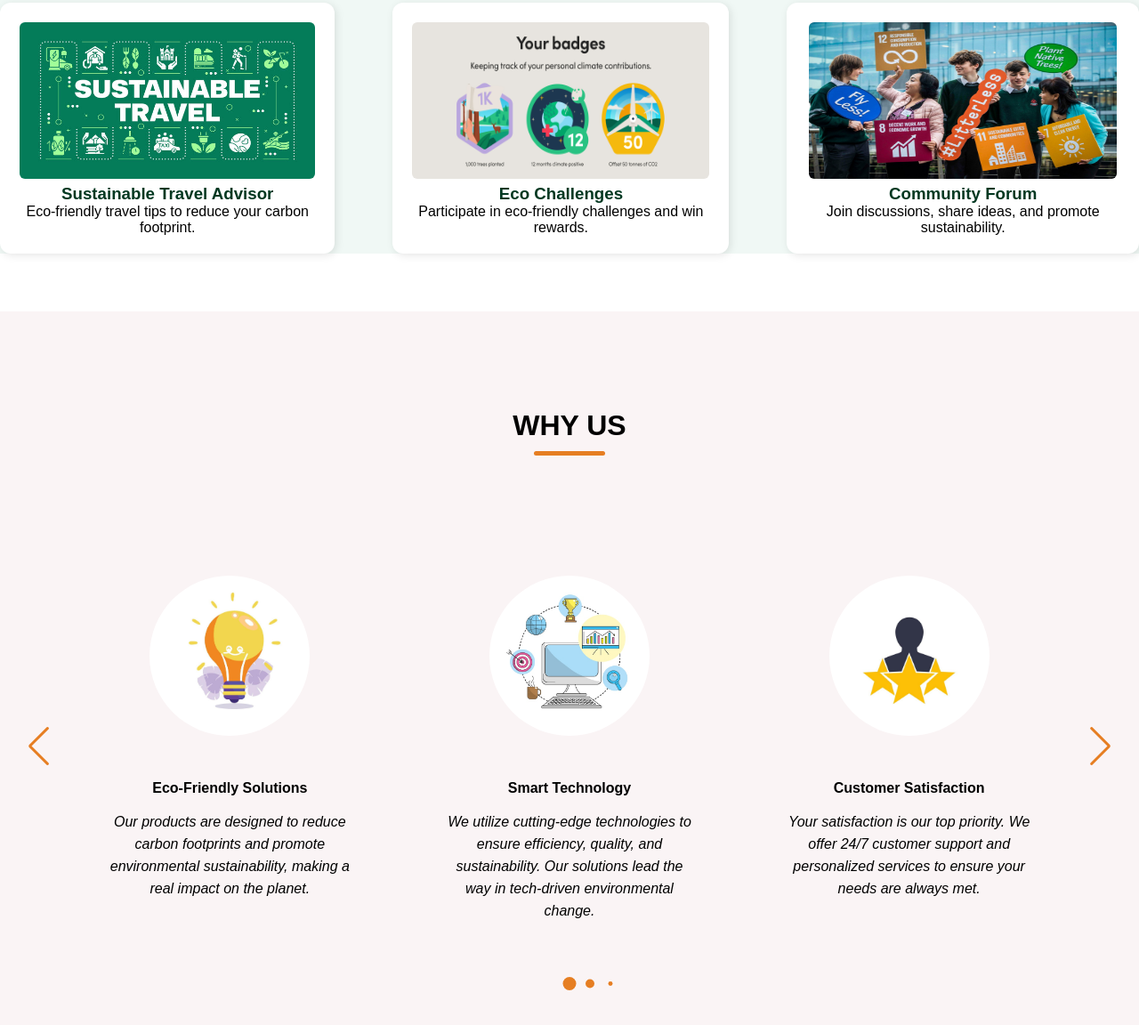
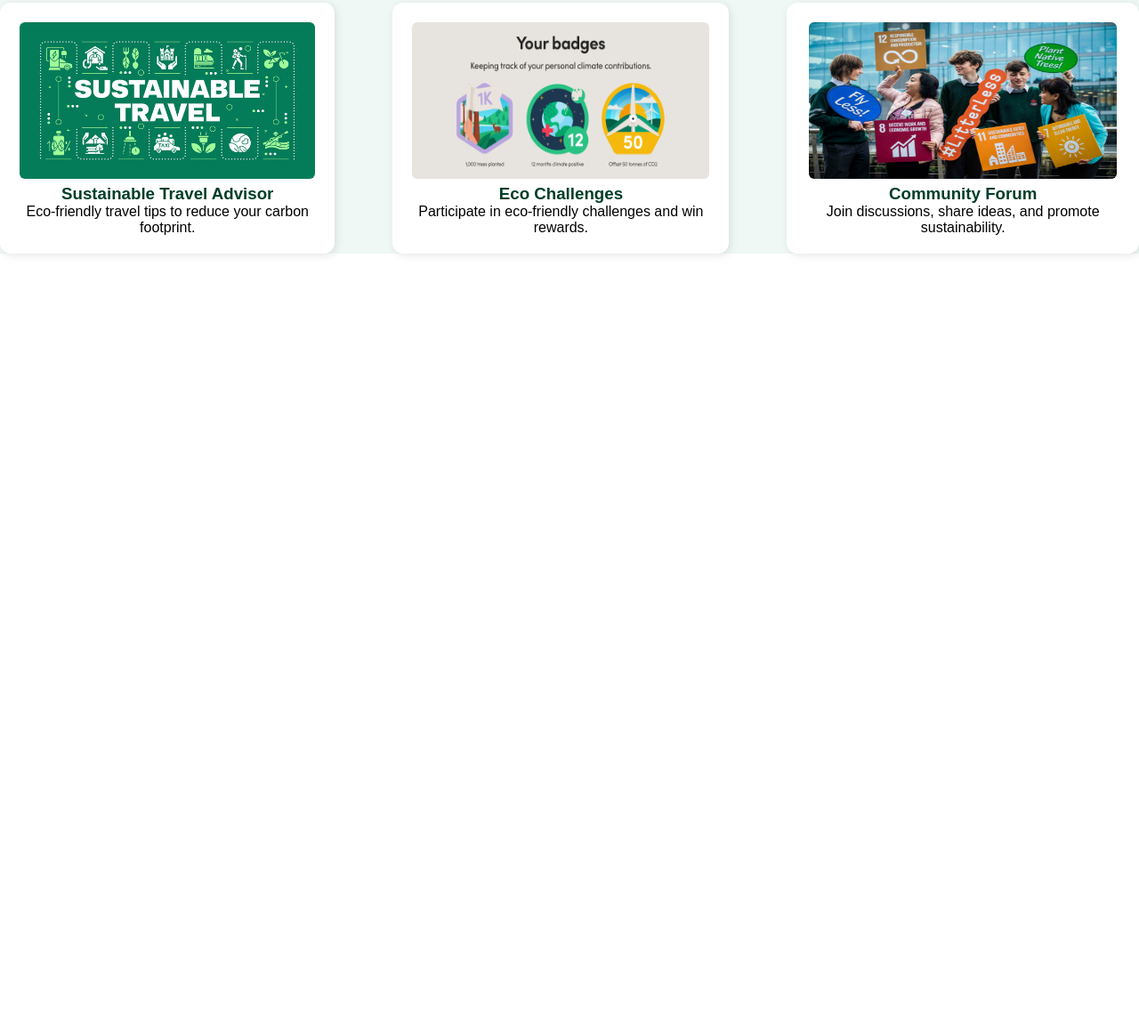
Before and after one commit to Tanu-panwar/footPrintZero, a plain HTML site: page frontand/landing.html in a window 1280 px wide. Shown: the part 2202-3354 px from the top of the page at 89% size. After the commit the page ends 2552 px from the top, so only its background shows below. Drawn offline with nearby package versions, Linux system fonts and the light colour scheme; a web font is replaced by a local one.

Commit message:
Revert "create whyus-page"

```diff
--- a/frontand/landing.css
+++ b/frontand/landing.css
@@ -317,64 +317,8 @@ header .navbar {
 }
 
 .feature-card h3 {
-    color:#023821;
+    color: #003e29;
 }
-
-/* Why Us Section */
-
-.whyus-section {
-    padding: 50px 0 100px;
-    background-color: #faf4f5;
-}
-.whyus-section .slider-wrapper {
-    overflow: hidden;
-    margin: 0 60px 50px;
-}
-
-.whyus-section .icons {
-    display: flex;
-    padding: 35px;
-    text-align: center;
-    flex-direction: column;
-    align-items: center;
-
-}
-.whyus-section .icons .whyus-image {
-    width: 180px;
-    height: 180px;
-    object-fit: cover;
-    margin-bottom: 50px;
-    border-radius: 50%;
-
-}
-.whyus-section .icons .name {
-    margin-bottom: 16px;
-    font-size: 1rem;
-
-}
-
-.whyus-section .icons .text {
-    line-height: 25px;
-
-}
-
-.whyus-section .swiper-pagination-bullet {
-    width: 15px;
-    height: 15px;
-    opacity: 1;
-    background: #E67E22;
-}
-.whyus-section .swiper-slide-button {
-    margin-top: -50px;
-    color: #E67E22;
-    transition: 0.3s ease;
-}
-.whyus-section .swiper-slide-button:hover {
-    color: #023821;
-}
-
-
-/* Responsive Design */
 
 
 @media screen and (max-width:900px) {
@@ -460,14 +404,3 @@ header .navbar {
     aspect-ratio: 1;
 }
 }
-
-@media screen and (max-width:640px) {
-.whyus-section .slider-wrapper {
-    margin: 0 0 30px;
-}
-
-.whyus-section .swiper-slide-button {
-    display: none;
-}
-
-}
--- a/frontand/landing.html
+++ b/frontand/landing.html
@@ -7,8 +7,6 @@
     <title>GreenTech - Home</title>
     <link rel="stylesheet" href="https://cdnjs.cloudflare.com/ajax/libs/font-awesome/6.7.2/css/all.min.css">
     <link rel="stylesheet" href="landing.css">
-    <!--link swiper css-->
-    <link rel="stylesheet" href="https://cdn.jsdelivr.net/npm/swiper@11/swiper-bundle.min.css">
 </head>
 
 <body>
@@ -158,56 +156,9 @@
             </div>
         </section>
 
-    <section class="whyus-section">
-        <h2 class="section-title">Why Us</h2>
-            <div class="section-content">
-                <div class="slider-container swiper">
-                    <div class="slider-wrapper">
-                        <ul class="icons-list swiper-wrapper ">
-                            <li class="icons swiper-slide">
-                               <img src="images\icon1.jpg" alt="icons" class="whyus-image">
-                                    <h3 class="name">Eco-Friendly Solutions</h3>
-                                    <i class="text">Our products are designed to reduce carbon footprints and promote environmental sustainability, making a real impact on the planet.</i>
-                            </li>
-                            <li class="icons swiper-slide">
-                                <img src="images\icon2.jpg" alt="icons" class="whyus-image">
-                                    <h3 class="name">Smart Technology</h3>
-                                    <i class="text">We utilize cutting-edge technologies to ensure efficiency, quality, and sustainability. Our solutions lead the way in tech-driven environmental change.</i>
-                            </li>
-                            <li class="icons swiper-slide">
-                                <img src="images\icon3.jpg" alt="icons" class="whyus-image">
-                                    <h3 class="name">Customer Satisfaction</h3>
-                                    <i class="text">Your satisfaction is our top priority. We offer 24/7 customer support and personalized services to ensure your needs are always met.</i>
-                            </li>
-                            <li class="icons swiper-slide">
-                                <img src="images\icon4.jpg" alt="icons" class="whyus-image">
-                                    <h3 class="name">Reliable & Secure</h3>
-                                    <i class="text">With state-of-the-art security features and reliable performance, our solutions ensure peace of mind for your business and personal use.</i>
-                            </li>
-                            <li class="icons swiper-slide">
-                                <img src="images\icon5.jpg" alt="icons" class="whyus-image">
-                                    <h3 class="name">Resource Optimization</h3>
-                                    <i class="text">We focus on maximizing resource efficiency, helping businesses reduce waste and optimize usage with smarter solutions</i>
-                                </li>
-                            <li class="icons swiper-slide">
-                                <img src="images\icon6.jpg" alt="icons" class="whyus-image">
-                                    <h3 class="name">Proven Track Record</h3>
-                                    <i class="text">GreenTech has a history of success, delivering sustainable solutions to clients across industries. Our results speak for themselves.</i>
-                            </li>
-                        </ul>
 
-                            <div class="swiper-pagination"></div>
-                            <div class="swiper-slide-button swiper-button-prev"></div>
-                            <div class="swiper-slide-button swiper-button-next"></div>
-                    </div>
-                </div>
-            </div>
-    </section>
 
     </main>
-    <!--linkind swiper script-->
-    <script src="https://cdn.jsdelivr.net/npm/swiper@11/swiper-bundle.min.js"></script>
-        <!--linkind custom script-->
     <script src="landing.js"></script>
 </body>
 
--- a/frontand/landing.js
+++ b/frontand/landing.js
@@ -7,35 +7,3 @@ menuOpenButton.addEventListener("click",() => {
 
 menuCloseButton.addEventListener("click", () =>  menuOpenButton.click
 ());
-
-//initialize swiper
-const swiper = new Swiper('.slider-wrapper', {
-    loop: true,
-    grabCursor: true,
-    spaceBetween: 25,
-
-    // If we need pagination
-    pagination: {
-      el: '.swiper-pagination',
-      clickable: true,
-      dynamicBullets: true,
-    },
-
-    // Navigation arrows
-    navigation: {
-      nextEl: '.swiper-button-next',
-      prevEl: '.swiper-button-prev',
-    },
-
-    breakpoints: {
-        0: {
-            slidesPerView: 1
-        },
-        768: {
-            slidesPerView: 2
-        },
-        1024: {
-            slidesPerView: 3
-        }
-    }
-  });
```
Also changed, not shown: frontand/images/icon1.jpg (deleted), frontand/images/icon2.jpg (deleted), frontand/images/icon3.jpg (deleted), frontand/images/icon4.jpg (deleted), frontand/images/icon5.jpg (deleted), frontand/images/icon6.jpg (deleted).
